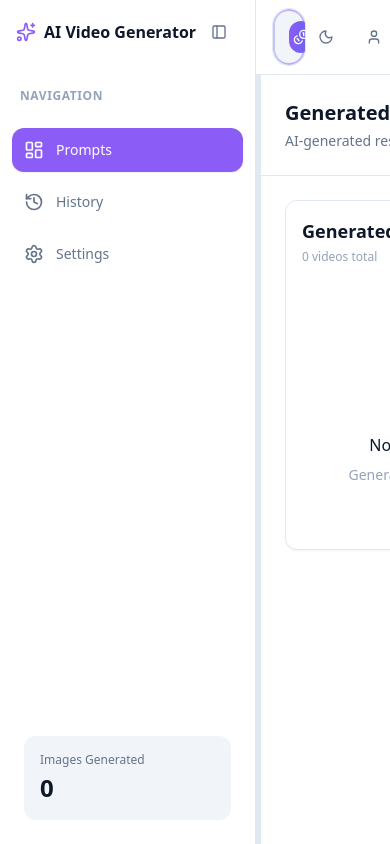
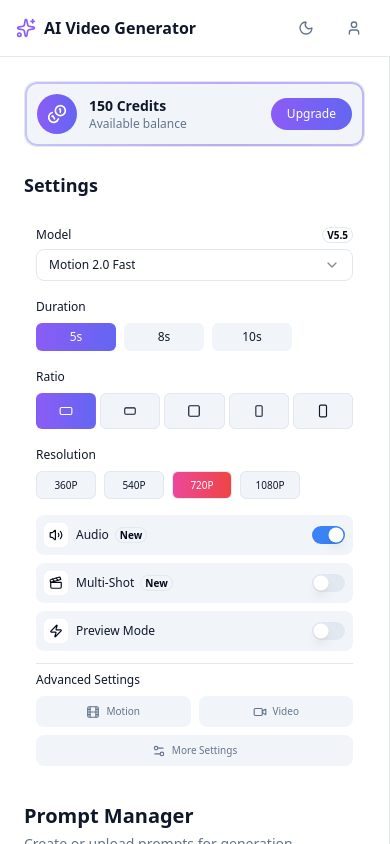
Before and after one commit to Nimesh-Kavinda/textToVideo, a React (Vite) app: page /converter in a window 390 px wide. Built offline with nearby package versions, Linux system fonts and the light colour scheme.

Commit message:
feat: Update Header and Sidebar components for improved responsiveness and layout adjustments

```diff
--- a/src/components/converter/Header.jsx
+++ b/src/components/converter/Header.jsx
@@ -48,7 +48,7 @@ export const Header = ({
       <div className="max-w-[1800px] mx-auto px-4 sm:px-6 py-2">
         <div className="flex items-center justify-between">
           {/* Left Section - Hidden on mobile */}
-          <div className="hidden md:flex items-center gap-4">
+          <div className="flex items-center gap-4">
             {/* <Button
               variant="ghost"
               size="sm"
@@ -66,7 +66,7 @@ export const Header = ({
               className={`flex items-center gap-2 transition-all duration-500 ease-in-out overflow-hidden ${
                 showLogo
                   ? 'w-48 opacity-100 translate-x-0'
-                  : 'w-0 opacity-0 -translate-x-4'
+                  : 'w-48 md:w-0 opacity-100 md:opacity-0 translate-x-0 md:-translate-x-4'
               }`}
             >
               <Sparkles
@@ -84,7 +84,7 @@ export const Header = ({
 
           {/* Credits Section - Center */}
           <div
-            className="flex items-center gap-3 px-4 py-2 rounded-full border relative overflow-hidden group"
+            className="hidden md:flex items-center gap-3 px-4 py-2 rounded-full border relative overflow-hidden group"
             style={{
               backgroundColor: colors.background.hover,
               borderColor: colors.border.main,
--- a/src/components/converter/Sidebar.jsx
+++ b/src/components/converter/Sidebar.jsx
@@ -15,12 +15,13 @@ export const Sidebar = ({
   sidebarTab,
   setSidebarTab,
   generationHistoryCount,
+  className = '',
 }) => {
   return (
     <aside
       className={`flex flex-col border-r transition-all duration-300 ease-in-out relative ${
         isSidebarCollapsed ? 'w-20' : 'w-64'
-      }`}
+      } ${className}`}
       style={{
         borderColor: colors.border.main,
         backgroundColor: colors.background.card,
--- a/src/pages/TextToVideoConverter.jsx
+++ b/src/pages/TextToVideoConverter.jsx
@@ -1,5 +1,5 @@
 import React, { useState } from 'react';
-import { X } from 'lucide-react';
+import { X, Coins } from 'lucide-react';
 import { useTheme } from '../context/ThemeContext';
 
 import { theme as appTheme } from '../theme/theme';
@@ -641,6 +641,7 @@ export default function TextToVideoConverter() {
         sidebarTab={sidebarTab}
         setSidebarTab={setSidebarTab}
         generationHistoryCount={generationHistory.length}
+        className="hidden md:flex"
       />
 
       {/* Main Content Area */}
@@ -663,7 +664,96 @@ export default function TextToVideoConverter() {
             }}
           >
             {sidebarTab === 'prompts' && (
-              <div className="flex flex-col h-full overflow-hidden">
+              <div className="flex flex-col h-full overflow-y-auto md:overflow-hidden">
+                {/* Mobile Settings */}
+                <div className="block md:hidden p-6 pb-0">
+                  {/* Mobile Credits Section */}
+                  <div
+                    className="mb-6 flex items-center justify-between p-3 rounded-xl border relative overflow-hidden group"
+                    style={{
+                      backgroundColor: colors.background.hover,
+                      borderColor: colors.border.main,
+                    }}
+                  >
+                    {/* Animated gradient background effect */}
+                    <div
+                      className="absolute inset-0 opacity-0 group-hover:opacity-100 transition-opacity duration-300"
+                      style={{
+                        animation: 'waveGradient 3s ease infinite',
+                      }}
+                    />
+                    {/* Animated border effect */}
+                    <div
+                      className="absolute inset-0 rounded-xl pointer-events-none"
+                      style={{
+                        background:
+                          'linear-gradient(90deg, rgba(99, 102, 241, 0.3), rgba(139, 92, 246, 0.5), rgba(79, 70, 229, 0.3), rgba(99, 102, 241, 0.3))',
+                        backgroundSize: '200% 100%',
+                        animation: 'waveGradient 3s ease infinite',
+                        padding: '2px',
+                        WebkitMask:
+                          'linear-gradient(#fff 0 0) content-box, linear-gradient(#fff 0 0)',
+                        WebkitMaskComposite: 'xor',
+                        maskComposite: 'exclude',
+                      }}
+                    />
+
+                    <div className="flex items-center gap-3 relative z-10">
+                      <div
+                        className="w-10 h-10 rounded-full flex items-center justify-center"
+                        style={{
+                          background: colors.primary.gradient,
+                        }}
+                      >
+                        <Coins
+                          className="w-5 h-5"
+                          style={{ color: colors.text.white }}
+                        />
+                      </div>
+                      <div>
+                        <p
+                          className="font-bold text-sm"
+                          style={{ color: colors.text.primary }}
+                        >
+                          150 Credits
+                        </p>
+                        <p
+                          className="text-xs"
+                          style={{ color: colors.text.secondary }}
+                        >
+                          Available balance
+                        </p>
+                      </div>
+                    </div>
+                    <Button
+                      variant="default"
+                      size="sm"
+                      className="rounded-full px-4 h-8 font-medium text-xs border-0 relative z-10"
+                      style={{
+                        background: colors.primary.gradient,
+                        color: colors.text.white,
+                      }}
+                    >
+                      Upgrade
+                    </Button>
+                  </div>
+
+                  <div className="mb-4">
+                    <h2
+                      className="text-lg font-bold"
+                      style={{ color: colors.text.primary }}
+                    >
+                      Settings
+                    </h2>
+                  </div>
+                  <Settings
+                    settings={settings}
+                    onSettingChange={handleSettingChange}
+                    colors={colors}
+                    onOpenAdvancedSettings={handleOpenAdvancedSettings}
+                  />
+                </div>
+
                 <div
                   className="p-6 border-b"
                   style={{
@@ -756,7 +846,7 @@ export default function TextToVideoConverter() {
                   </div>
                 </div>
 
-                <div className="flex-1 overflow-y-auto p-6 space-y-6">
+                <div className="flex-1 md:overflow-y-auto p-6 space-y-6">
                   <div className="space-y-4">
                     {promptTab === 'text' && (
                       <PromptSection
@@ -818,6 +908,30 @@ export default function TextToVideoConverter() {
                         />
                       )}
                     </div>
+
+                    {/* Mobile Generated Images */}
+                    <div
+                      className="block md:hidden mt-8 pt-8 border-t"
+                      style={{ borderColor: colors.border.main }}
+                    >
+                      <div className="mb-4">
+                        <h2
+                          className="text-lg font-bold"
+                          style={{ color: colors.text.primary }}
+                        >
+                          Generated Images
+                        </h2>
+                      </div>
+                      <GeneratedVideosGallery
+                        videos={generationHistory}
+                        onCopyPrompt={handleCopyPrompt}
+                        onDownload={handleDownloadVideo}
+                        onDelete={handleDeleteHistory}
+                        colors={colors}
+                        isGenerating={isGenerating}
+                        currentGenerating={currentProgress.currentPrompt}
+                      />
+                    </div>
                   </div>
                 </div>
               </div>
@@ -855,14 +969,14 @@ export default function TextToVideoConverter() {
 
           {/* Resizer Handle */}
           <div
-            className="w-1 cursor-col-resize hover:bg-blue-500 transition-colors flex-shrink-0 z-10"
+            className="hidden md:block w-1 cursor-col-resize hover:bg-blue-500 transition-colors flex-shrink-0 z-10"
             style={{ backgroundColor: colors.border.main }}
             onMouseDown={startResizing}
           />
 
           {/* Right Sidebar - Generated Images */}
           <div
-            className="flex flex-col h-full overflow-hidden flex-shrink-0"
+            className="hidden md:flex flex-col h-full overflow-hidden flex-shrink-0"
             style={{
               width: rightPanelWidth,
               backgroundColor: colors.background.card,
```
